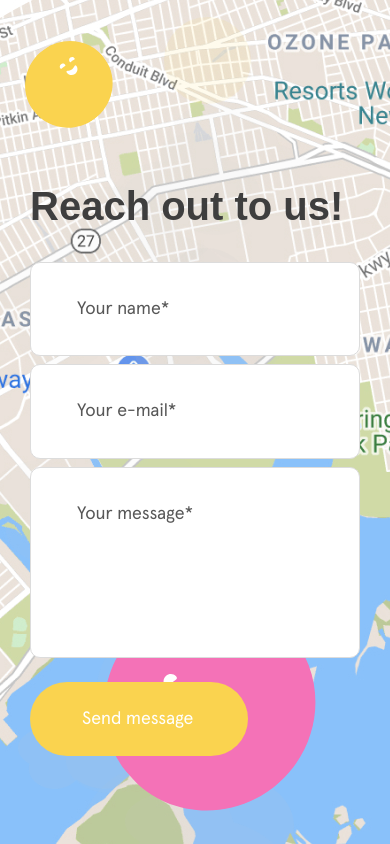
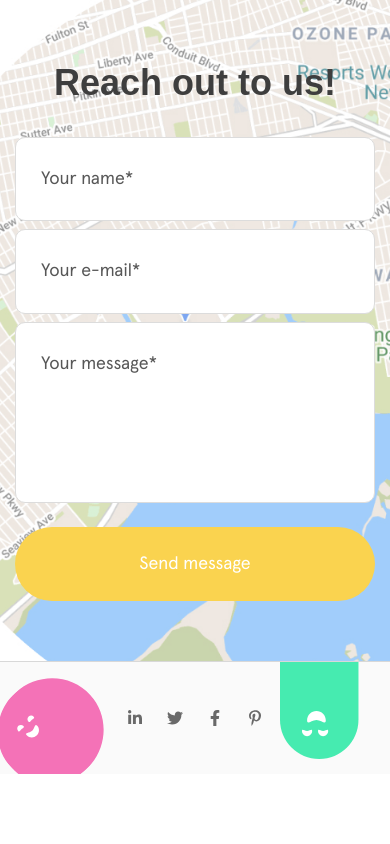
Before and after one commit to marisereda/feedback-task, a React (Vite) app in the folder frontend/: page / in a window 390 px wide. Shown: the top 844 px of the page. Built offline with nearby package versions, Linux system fonts and the light colour scheme; a web font is replaced by a local one.

Commit message:
feat: add responsive styles

```diff
--- a/frontend/src/components/Button/Button.styled.js
+++ b/frontend/src/components/Button/Button.styled.js
@@ -1,37 +1,48 @@
 import styled, { keyframes } from "styled-components";
 import { ImSpinner9 } from "react-icons/im";
+
 export const StyledButton = styled.button`
-  display: flex;
+  display: inline-flex;
   align-items: center;
+  justify-content: center;
   gap: 1em;
+
   min-width: 218px;
   padding: 28px 52px;
+
   font-family: "Apercu Arabic Pro";
   font-size: 18px;
   line-height: 1;
   color: white;
+
   background-color: #fad34f;
   border-radius: 500px;
   border: none;
+  box-shadow: none;
   cursor: pointer;
+
+  transform: translateY(0);
   transition: transform 200ms, box-shadow 200ms;
-  transform: translateY(0);
-  box-shadow: none;
 
   :hover {
-    transform: translateY(-1px);
     box-shadow: rgba(0, 0, 0, 0.1) 0px 4px 6px -1px,
       rgba(0, 0, 0, 0.06) 0px 2px 4px -1px;
+    transform: translateY(-1px);
   }
+
   :active {
+    box-shadow: none;
     transform: translateY(0);
-    box-shadow: none;
   }
 
   :disabled {
-    transform: translateY(0);
     box-shadow: none;
     opacity: 0.8;
+    transform: translateY(0);
+  }
+
+  @media (max-width: 640px) {
+    width: 100%;
   }
 `;
 
--- a/frontend/src/components/Container/Container.styled.js
+++ b/frontend/src/components/Container/Container.styled.js
@@ -4,4 +4,8 @@ export const Container = styled.div`
   max-width: 1200px;
   padding: 0 30px;
   margin: 0 auto;
+
+  @media (max-width: 640px) {
+    padding: 0 15px;
+  }
 `;
--- a/frontend/src/components/Feedback/Feedback.styled.js
+++ b/frontend/src/components/Feedback/Feedback.styled.js
@@ -20,11 +20,41 @@ export const Section = styled.section`
       170px,
     url(../../src/assets/images/circle.svg) no-repeat top 2% right 46%,
     url(../../src/assets/images/map.jpg) no-repeat top 0% right 0%;
+
+  @media (max-width: 1024px) {
+    padding: 120px 0;
+    background: url(../../src/assets/images/yellow-smile-1.svg) no-repeat top 3%
+        left 3%,
+      url(../../src/assets/images/cloud-5.svg) no-repeat top 25% left -5% / 246px,
+      url(../../src/assets/images/cloud-15.svg) no-repeat top 52% left -7% / 218px,
+      url(../../src/assets/images/cloud-10.svg) no-repeat top 83% left 7% /
+        132px,
+      url(../../src/assets/images/cloud-15.svg) no-repeat top 82% left 28% /
+        218px,
+      url(../../src/assets/images/cloud-5.svg) no-repeat top 107% left 13% /
+        288px,
+      url(../../src/assets/images/map.jpg) no-repeat top 0% right 0%;
+  }
+
+  @media (max-width: 640px) {
+    padding: 60px 0;
+    background: linear-gradient(
+        to right,
+        rgba(255, 255, 255, 0.2) 0%,
+        rgba(255, 255, 255, 0.2) 100%
+      ),
+      url(../../src/assets/images/map.jpg) no-repeat top 0% right 0% / 500px;
+  }
 `;
 
 export const Heading = styled.h1`
+  margin-bottom: 30px;
   font-size: 40px;
   line-height: 1.3;
   color: #3e3e3e;
-  margin-bottom: 30px;
+
+  @media (max-width: 640px) {
+    font-size: 36px;
+    text-align: center;
+  }
 `;
--- a/frontend/src/components/Field/Field.jsx
+++ b/frontend/src/components/Field/Field.jsx
@@ -2,38 +2,35 @@ import { Input, Label } from "./Field.styled";
 
 export const Field = ({
   name,
-  type = "text",
+  type,
   placeholder,
+  minLength,
   required,
   multiline,
-  rows = 4,
+  rows,
   value,
   onChange,
 }) => {
   const handleChange = (e) => onChange(e.target.value);
+
   const placeholderText = required ? `${placeholder}*` : placeholder;
+  const pattern =
+    type === "email" ? "^\\w+@[a-zA-Z_]+?\\.[a-zA-Z]{2,3}$" : null;
+
   return (
     <Label>
-      {multiline ? (
       <Input
-          as="textarea"
+        as={multiline ? "textarea" : "input"}
+        type={type}
         name={name}
         placeholder={placeholderText}
+        minLength={minLength}
+        pattern={pattern}
         required={required}
         rows={rows}
         value={value}
         onChange={handleChange}
       />
-      ) : (
-        <Input
-          name={name}
-          type={type}
-          placeholder={placeholderText}
-          required={required}
-          value={value}
-          onChange={handleChange}
-        />
-      )}
     </Label>
   );
 };
--- a/frontend/src/components/Field/Field.styled.js
+++ b/frontend/src/components/Field/Field.styled.js
@@ -22,6 +22,10 @@ export const Input = styled.input`
   ::placeholder {
     color: #575757;
   }
+
+  @media (max-width: 640px) {
+    padding: 25px;
+  }
 `;
 
 export const Label = styled.label`
--- a/frontend/src/components/Footer/Footer.styled.js
+++ b/frontend/src/components/Footer/Footer.styled.js
@@ -2,16 +2,37 @@ import styled from "styled-components";
 
 export const StyledFooter = styled.footer`
   padding: 72px 0 96px;
-  border-top: 1px solid #d8d8d8;
   background: url("../../src/assets/images/pink-smile.svg") no-repeat top 40%
       left 2%,
     url("../../src/assets/images/green-smile.svg") no-repeat top 0% right 10%,
     url("../../src/assets/images/yellow-smile-1.svg") no-repeat top 70% right -3%,
     #fafafa;
+  border-top: 1px solid #d8d8d8;
+
+  @media (max-width: 1024px) {
+    padding: 60px 0;
+    background: url("../../src/assets/images/pink-smile.svg") no-repeat top 15%
+        left -10%,
+      url("../../src/assets/images/green-smile.svg") no-repeat top 0% right 10%,
+      #fafafa;
+  }
+
+  @media (max-width: 640px) {
+    padding: 40px 0;
+    background: url("../../src/assets/images/pink-smile.svg") no-repeat top 15%
+        left -10% /150px,
+      url("../../src/assets/images/green-smile.svg") no-repeat top 0% right 10%,
+      #fafafa;
+  }
 `;
 
 export const Box = styled.div`
   display: flex;
   gap: 8px;
   margin-left: 180px;
+
+  @media (max-width: 640px) {
+    justify-content: center;
+    margin-left: 0;
+  }
 `;
--- a/frontend/src/components/Form/Form.jsx
+++ b/frontend/src/components/Form/Form.jsx
@@ -1,4 +1,4 @@
-import { useState } from "react";
+import { useEffect, useState } from "react";
 
 import { useDispatch, useSelector } from "react-redux";
 import toast from "react-hot-toast";
@@ -11,36 +11,43 @@ export const Form = () => {
   const [name, setName] = useState("");
   const [email, setEmail] = useState("");
   const [message, setMessage] = useState("");
+
+  const status = useSelector((state) => state.status);
   const error = useSelector((state) => state.error);
-  const isLoading = useSelector((state) => state.isLoading);
   const dispatch = useDispatch();
 
-  const handleSubmit = async (e) => {
-    e.preventDefault();
-    try {
-      await dispatch(sendFeedBack({ name, email, message })).unwrap();
+  useEffect(() => {
+    if (status === "fulfilled") {
       toast.success("Your feedback was sent. Thank you!");
       setName("");
       setEmail("");
       setMessage("");
-    } catch (error) {
+    }
+    if (status === "rejected") {
       toast.error(`Your feedback wasn't sent.\n${error}.`);
     }
+  }, [status, error]);
+
+  const handleSubmit = (e) => {
+    e.preventDefault();
+    dispatch(sendFeedBack({ name, email, message }));
   };
 
   return (
     <StyledForm autoComplete="off" onSubmit={handleSubmit}>
       <Box>
         <Field
+          type="text"
           name="name"
           placeholder="Your name"
+          minLength={4}
           required
           value={name}
           onChange={setName}
         />
         <Field
+          type="email"
           name="email"
-          type="email"
           placeholder="Your e-mail"
           required
           value={email}
@@ -49,8 +56,10 @@ export const Form = () => {
         <Field
           name="message"
           placeholder="Your message"
+          minLength={10}
           required
           multiline
+          rows={4}
           value={message}
           onChange={setMessage}
         />
@@ -58,7 +67,7 @@ export const Form = () => {
       <Button
         text="Send message"
         loadingText="Sending..."
-        isLoading={isLoading}
+        isLoading={status === "pending"}
       />
     </StyledForm>
   );
--- a/frontend/src/components/Form/Form.styled.js
+++ b/frontend/src/components/Form/Form.styled.js
@@ -2,6 +2,11 @@ import styled from "styled-components";
 
 export const StyledForm = styled.form`
   max-width: 564px;
+
+  @media (max-width: 640px) {
+    max-width: none;
+    text-align: center;
+  }
 `;
 
 export const Box = styled.div`
--- a/frontend/src/components/IconLink/IconLink.styled.js
+++ b/frontend/src/components/IconLink/IconLink.styled.js
@@ -3,14 +3,13 @@ import styled from "styled-components";
 export const Link = styled.a`
   display: inline-block;
   padding: 8px;
+  color: #696969;
   border-radius: 9999px;
-  color: #696969;
   cursor: pointer;
-
   transition: background-color 200ms, color 200ms;
 
   :hover {
+    color: #ffffff;
     background-color: #fad34f;
-    color: #ffffff;
   }
 `;
--- a/frontend/src/redux/operations.js
+++ b/frontend/src/redux/operations.js
@@ -3,11 +3,12 @@ import { createAsyncThunk } from "@reduxjs/toolkit";
 export const sendFeedBack = createAsyncThunk(
   "feedback/send",
   async (feedback, thunkApi) => {
-    const response = await fetch("http://localhost:3000/feedbacks", {
+    const response = await fetch(import.meta.env.VITE_SERVER_URL, {
       method: "POST",
       headers: { "Content-Type": "application/json" },
       body: JSON.stringify(feedback),
     });
+
     const body = await response.json();
     if (!response.ok) {
       return thunkApi.rejectWithValue(body.message);
--- a/frontend/src/redux/slice.js
+++ b/frontend/src/redux/slice.js
@@ -2,7 +2,7 @@ import { createSlice } from "@reduxjs/toolkit";
 import { sendFeedBack } from "./operations";
 
 const initialState = {
-  isLoading: false,
+  status: null,
   error: null,
 };
 
@@ -12,15 +12,15 @@ export const slice = createSlice({
   reducers: {},
   extraReducers: (builder) => {
     builder.addCase(sendFeedBack.fulfilled, (state) => {
-      state.isLoading = false;
+      state.status = "fulfilled";
       state.error = null;
     });
     builder.addCase(sendFeedBack.rejected, (state, action) => {
-      state.isLoading = false;
+      state.status = "rejected";
       state.error = action.payload ?? action.error.message;
     });
     builder.addCase(sendFeedBack.pending, (state) => {
-      state.isLoading = true;
+      state.status = "pending";
       state.error = null;
     });
   },
```
Also changed, not shown: 1 other file (tests, documents, lock files or other folders). Lines whose indentation alone changed are shown as unchanged.
